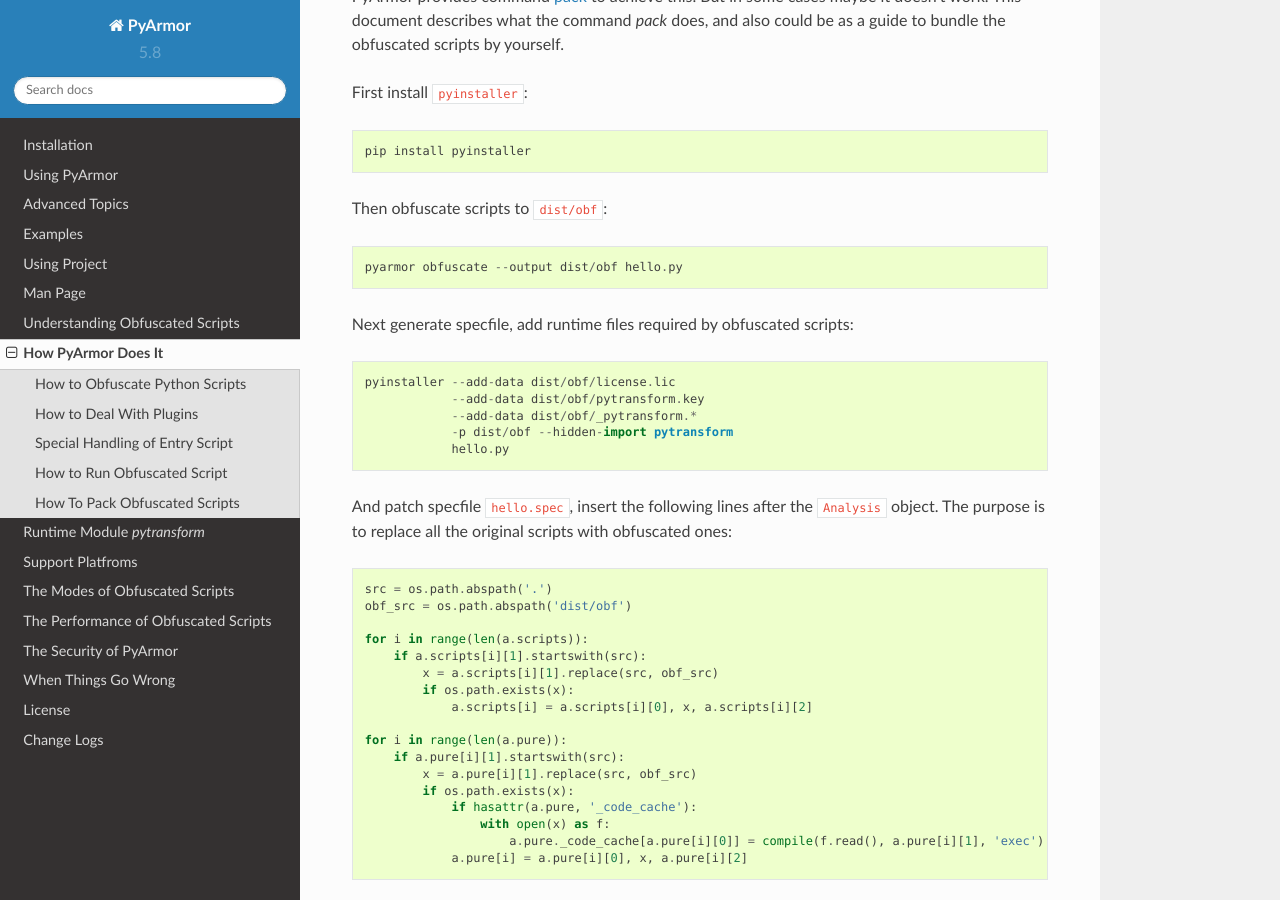
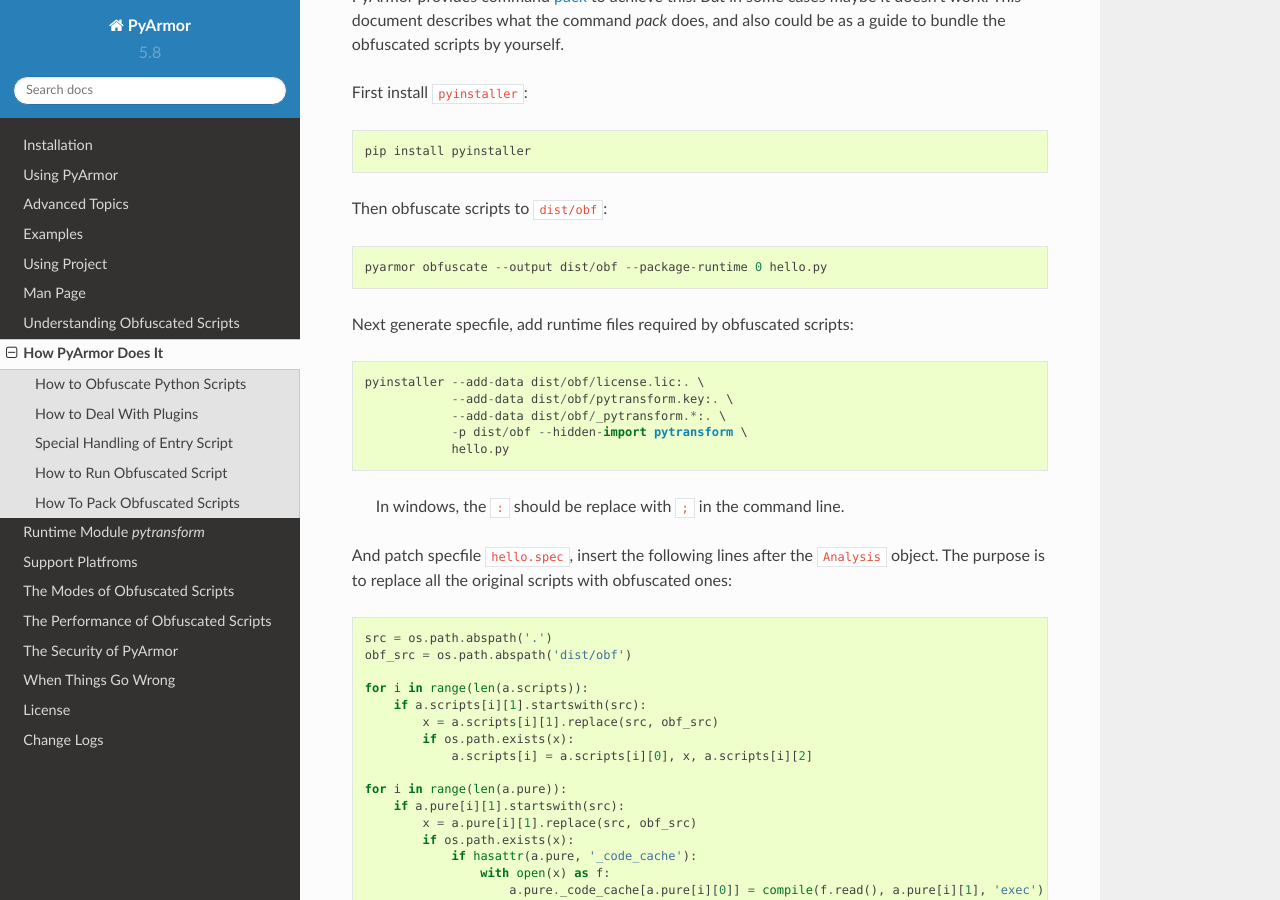
Before and after one commit to dashingsoft/pyarmor, a Sphinx documentation site: the page built from docs/how-to-do.rst, in a window 1280 px wide and 900 px high, scrolled down 7769 px. Built offline with Sphinx 7.4.7 and the Read the Docs theme 2.0.0, drawn with Linux system fonts in a browser that asks for light colours.

Commit message:
Refine doc

```diff
--- a/docs/how-to-do.rst
+++ b/docs/how-to-do.rst
@@ -378,16 +378,20 @@
 
 Then obfuscate scripts to ``dist/obf``::
 
-    pyarmor obfuscate --output dist/obf hello.py
+    pyarmor obfuscate --output dist/obf --package-runtime 0 hello.py
 
 Next generate specfile, add runtime files required by obfuscated
 scripts::
 
-    pyinstaller --add-data dist/obf/license.lic
-                --add-data dist/obf/pytransform.key
-                --add-data dist/obf/_pytransform.*
-                -p dist/obf --hidden-import pytransform
+    pyinstaller --add-data dist/obf/license.lic:. \
+                --add-data dist/obf/pytransform.key:. \
+                --add-data dist/obf/_pytransform.*:. \
+                -p dist/obf --hidden-import pytransform \
                 hello.py
+
+.. _note:
+
+    In windows, the ``:`` should be replace with ``;`` in the command line.
 
 And patch specfile ``hello.spec``, insert the following lines after the
 ``Analysis`` object. The purpose is to replace all the original scripts with
```
